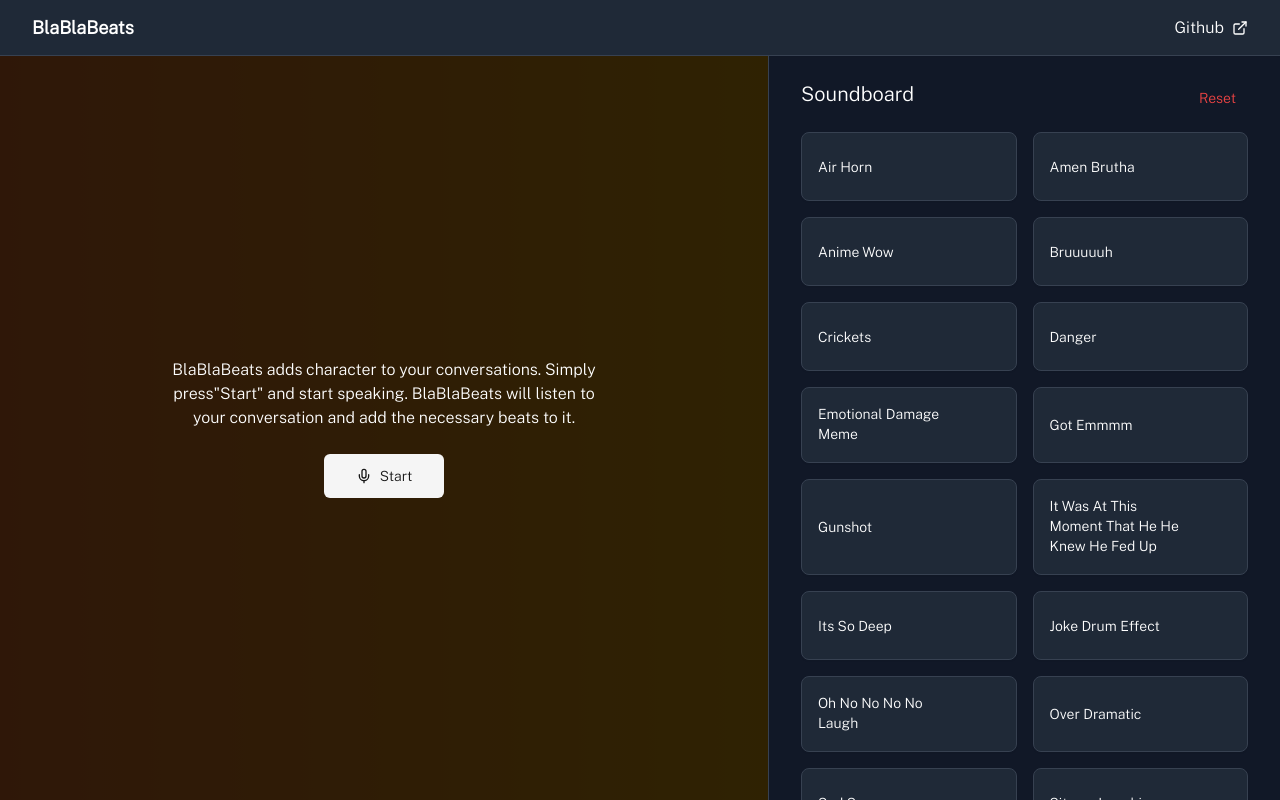
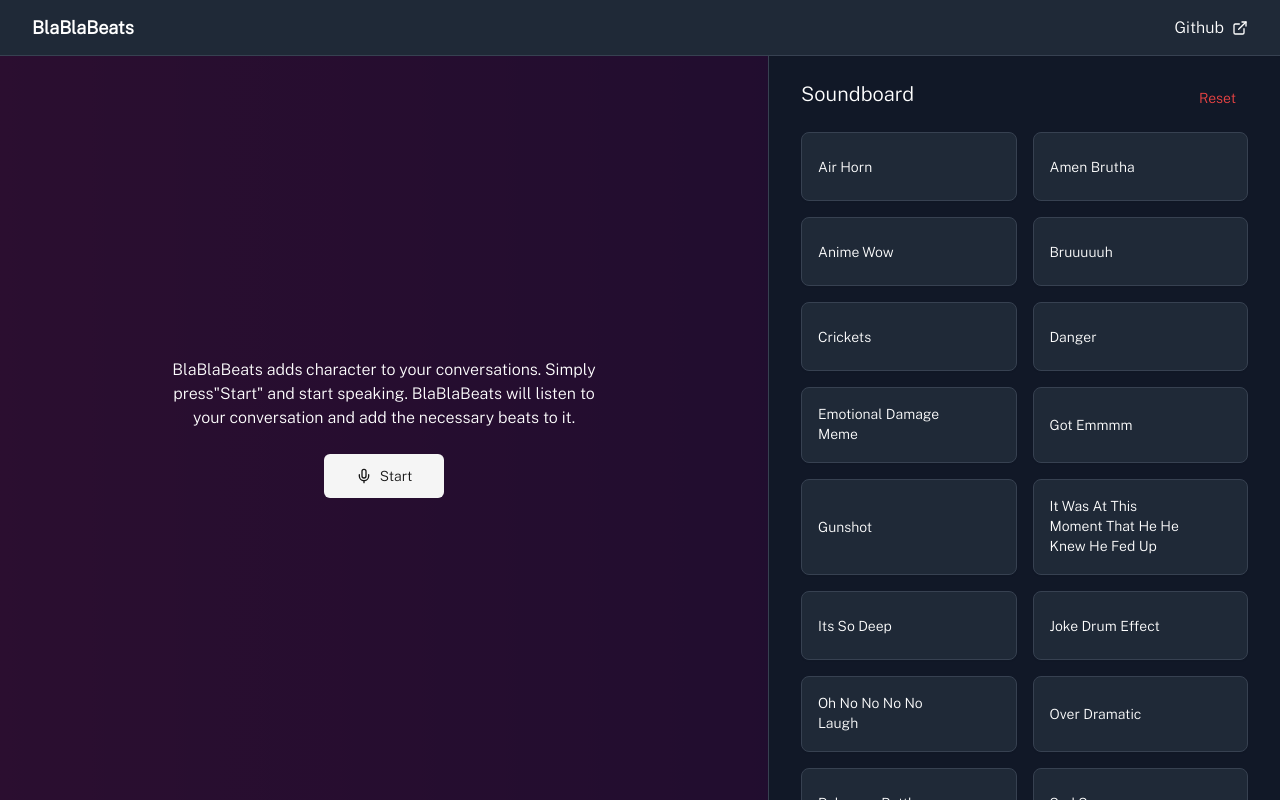
Before and after one commit to krishaamer/Blablabeats, a Next.js app in the folder blablabeats/: page / in a window 1280 px wide. Built offline with nearby package versions, Linux system fonts and the light colour scheme.

Commit message:
color adjust

```diff
--- a/blablabeats/app/page.tsx
+++ b/blablabeats/app/page.tsx
@@ -101,7 +101,7 @@ export default function Home() {
         </div>
       </header>
       <div className="flex h-[calc(100vh-3.5rem)] flex-row">
-        <main className="background-animate relative flex h-full w-3/5 flex-col bg-gradient-to-r from-pink-500 via-red-500 to-yellow-500">
+        <main className="background-animate relative flex h-full w-3/5 flex-col bg-gradient-to-r from-fuchsia-500 via-violet-600 to-pink-400">
           <div className="absolute inset-0 bg-black bg-opacity-80" />
           <AudioListener onAudioPlay={onAudioPlay} />
         </main>
--- a/blablabeats/styles/tailwind.css
+++ b/blablabeats/styles/tailwind.css
@@ -5,9 +5,9 @@
 .background-animate {
     background-size: 400%;
 
-    -webkit-animation: AnimationName 4s ease infinite;
-    -moz-animation: AnimationName 4s ease infinite;
-    animation: AnimationName 4s ease infinite;
+    -webkit-animation: AnimationName 6s ease infinite;
+    -moz-animation: AnimationName 6s ease infinite;
+    animation: AnimationName 6s ease infinite;
   }
 
   @keyframes AnimationName {
```
Also changed, not shown: blablabeats/data/audioList.js (+1 -1 lines).
